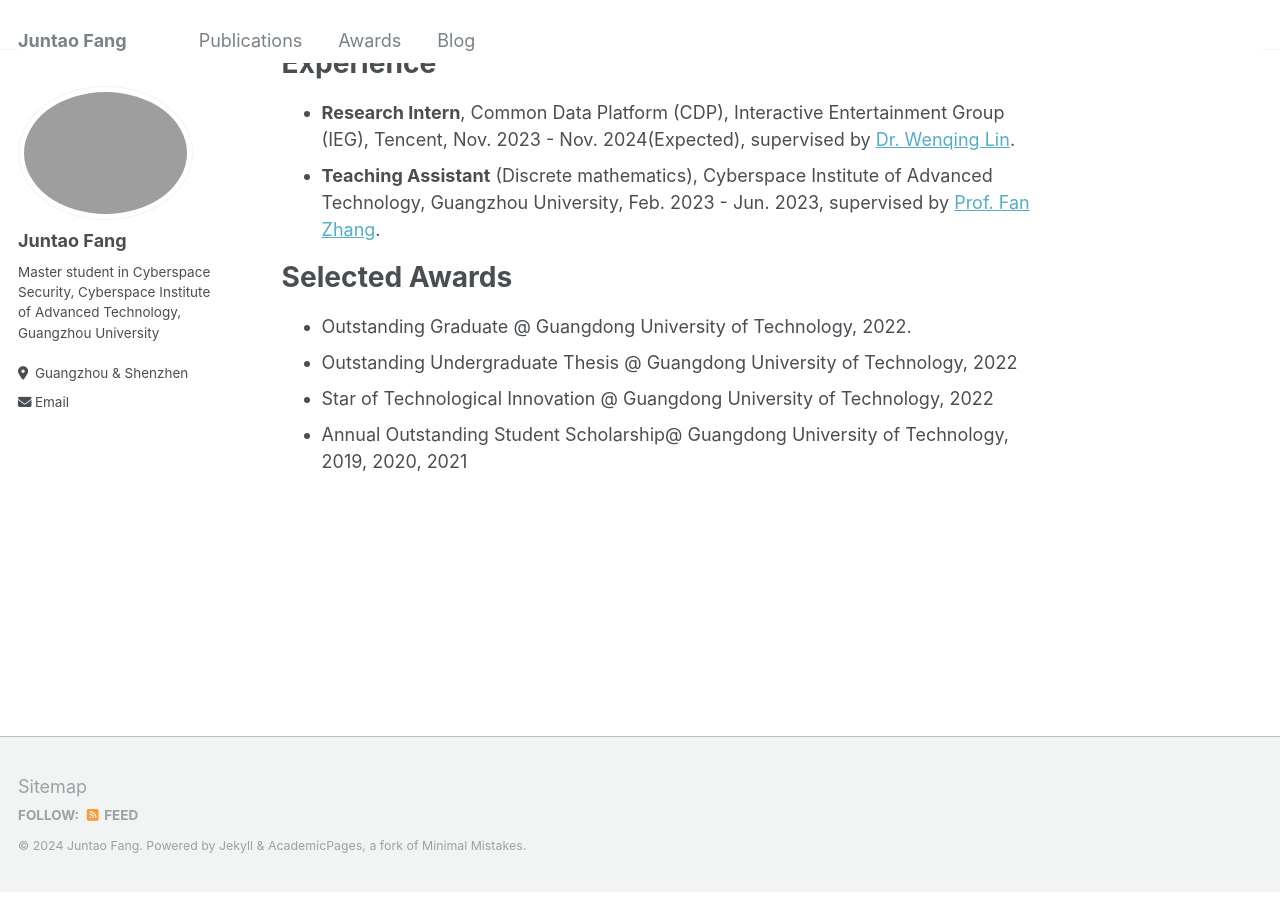
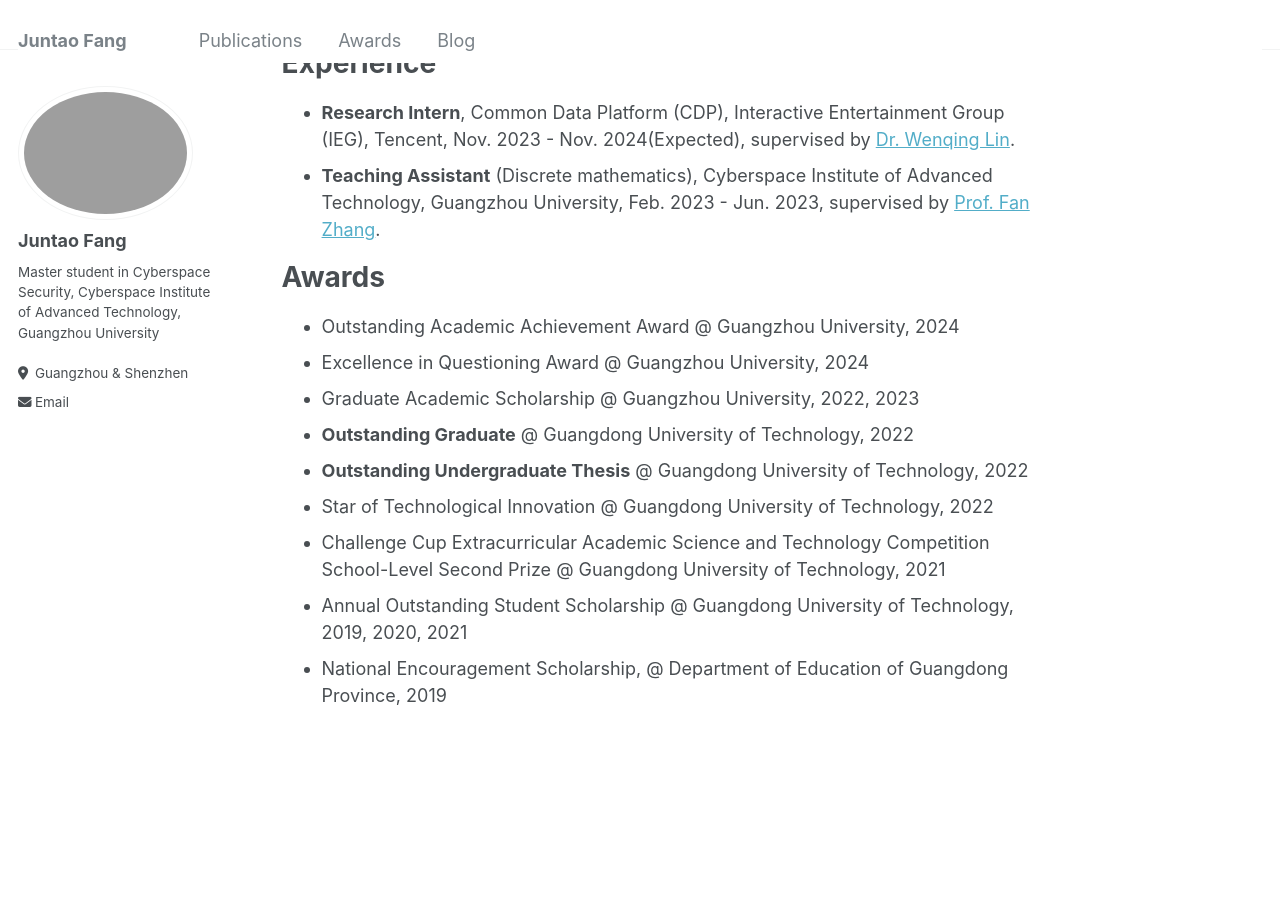
Before and after one commit to juntaofang2000/juntaofang2000.github.io, a Jekyll site: the page built from _pages/about.md, in a window 1280 px wide and 900 px high, scrolled down 701 px. Built offline with Jekyll 4.4.1, drawn with Linux system fonts in a browser that asks for light colours.

Commit message:
about me

```diff
--- a/_data/navigation.yml
+++ b/_data/navigation.yml
@@ -10,7 +10,7 @@ main:
   #   url: /#teaching
 
   - title: "Awards"
-    url: /#selected-awards
+    url: /#Awards
 
   # - title: "Services"
   #   url: /#academic-services
--- a/_pages/about.md
+++ b/_pages/about.md
@@ -75,9 +75,15 @@ Experience
 - **Teaching Assistant** (Discrete mathematics), Cyberspace Institute of Advanced Technology, Guangzhou University, Feb. 2023 - Jun. 2023, supervised by [Prof. Fan Zhang](https://fanzhangcs.github.io/).
 
 
-Selected Awards
+Awards
 ======
-- Outstanding Graduate @ Guangdong University of Technology, 2022.
-- Outstanding Undergraduate Thesis @ Guangdong University of Technology, 2022
+- Outstanding Academic Achievement Award @ Guangzhou University, 2024
+- Excellence in Questioning Award @ Guangzhou University, 2024
+- Graduate Academic Scholarship @ Guangzhou University, 2022, 2023
+- **Outstanding Graduate** @ Guangdong University of Technology, 2022
+- **Outstanding Undergraduate Thesis** @ Guangdong University of Technology, 2022
 - Star of Technological Innovation @ Guangdong University of Technology, 2022
-- Annual Outstanding Student Scholarship@ Guangdong University of Technology, 2019, 2020, 2021
+- Challenge Cup Extracurricular Academic Science and Technology Competition School-Level Second Prize @
+Guangdong University of Technology, 2021
+- Annual Outstanding Student Scholarship @ Guangdong University of Technology, 2019, 2020, 2021
+- National Encouragement Scholarship, @ Department of Education of Guangdong Province, 2019
```
